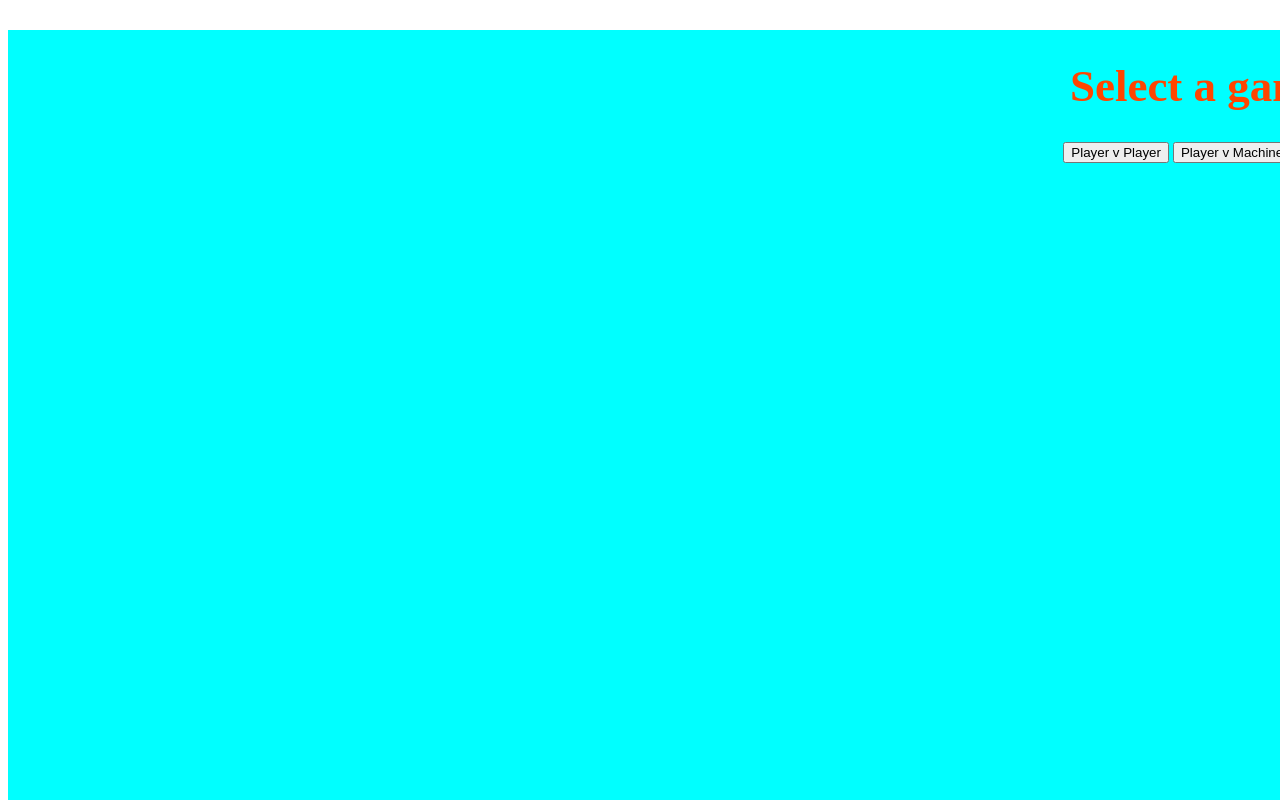
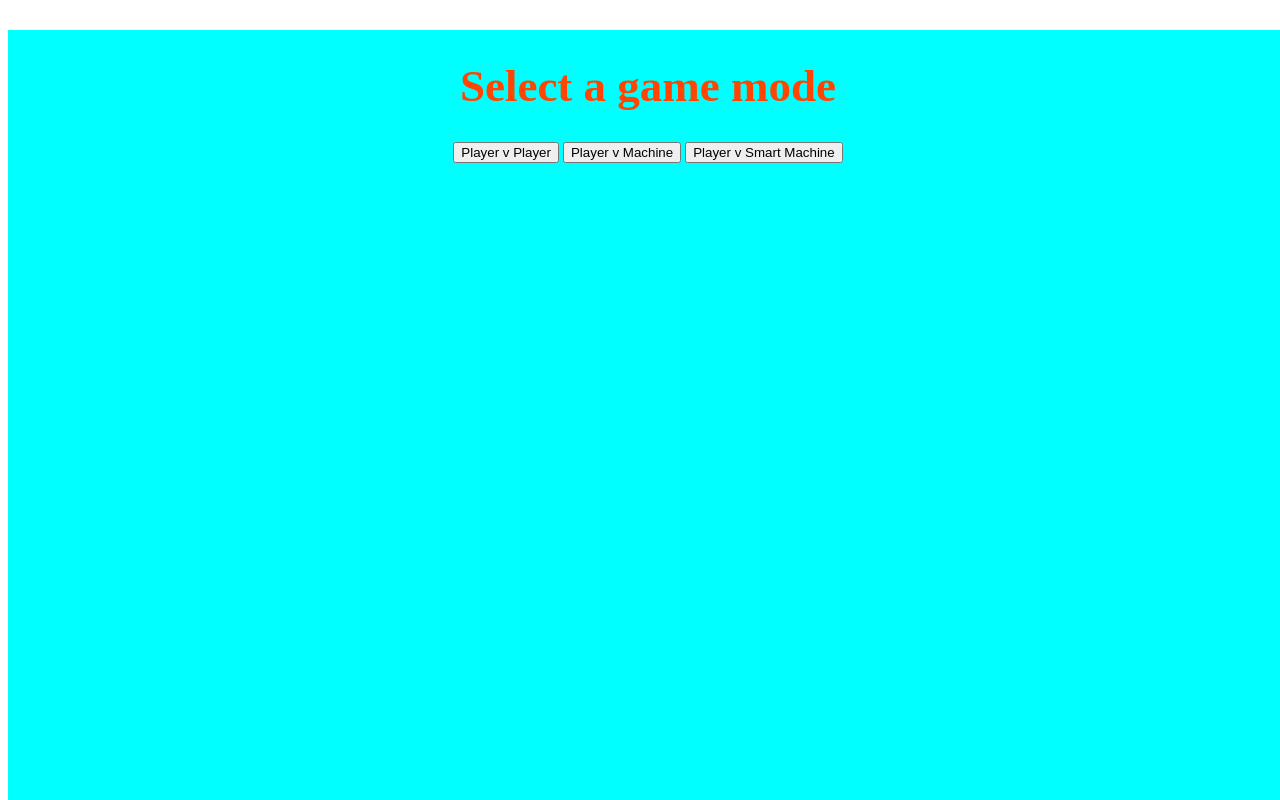
Before and after one commit to MichaelSchneider00/TicTacToe-Smart-, a plain HTML site: page index.html in a window 1280 px wide. Shown: the top 800 px of the page. Drawn offline with Linux system fonts and the light colour scheme.

Commit message:
Update tic.css

```diff
--- a/tic.css
+++ b/tic.css
@@ -63,8 +63,8 @@
 	/*Menu page css*/
 	#menu{
 		position: fixed;
-		height: 2000px;
-		width: 2500px;
+		height: 100%;
+		width: 100%;
 		text-align: center;
 		background-color: aqua;
 	}
```
